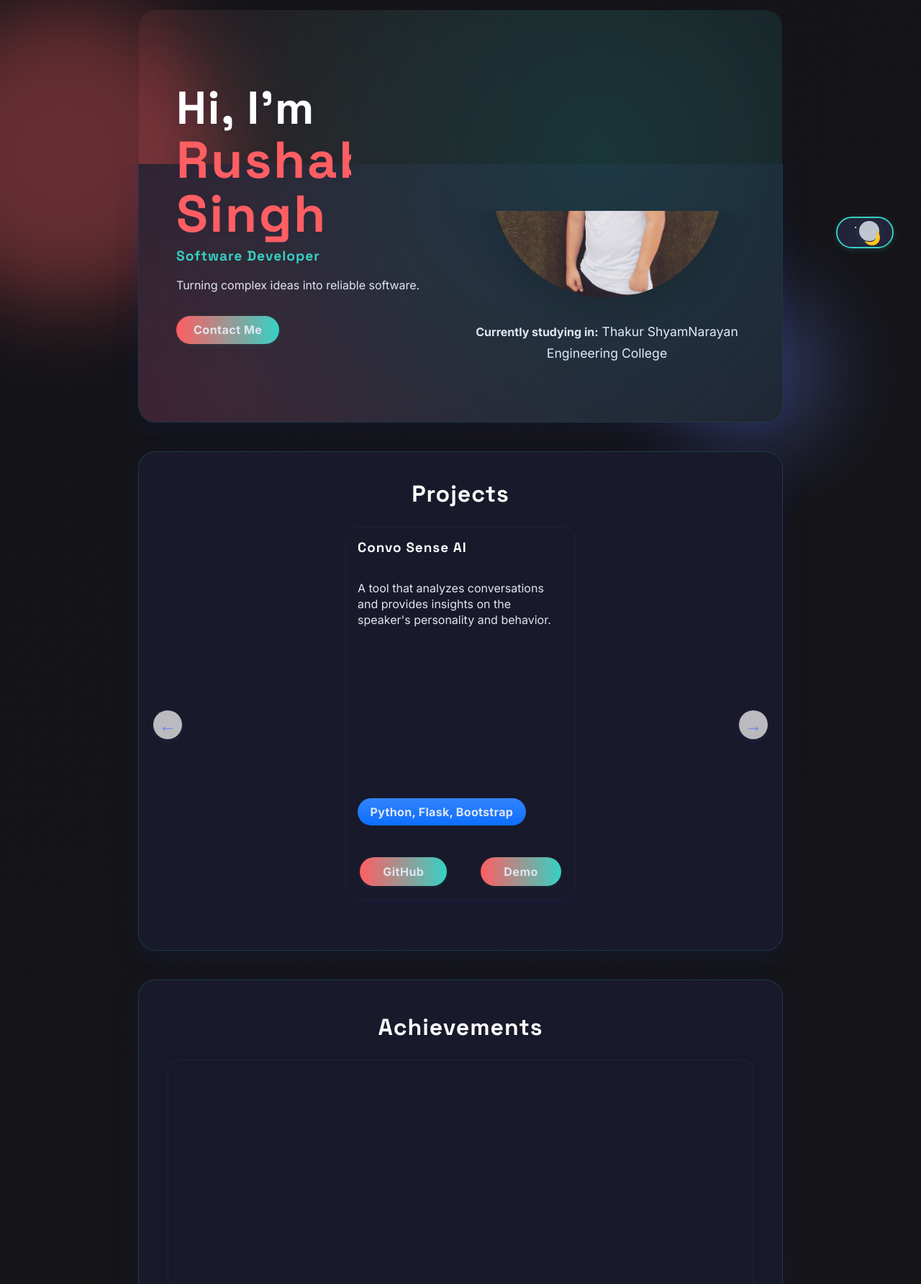
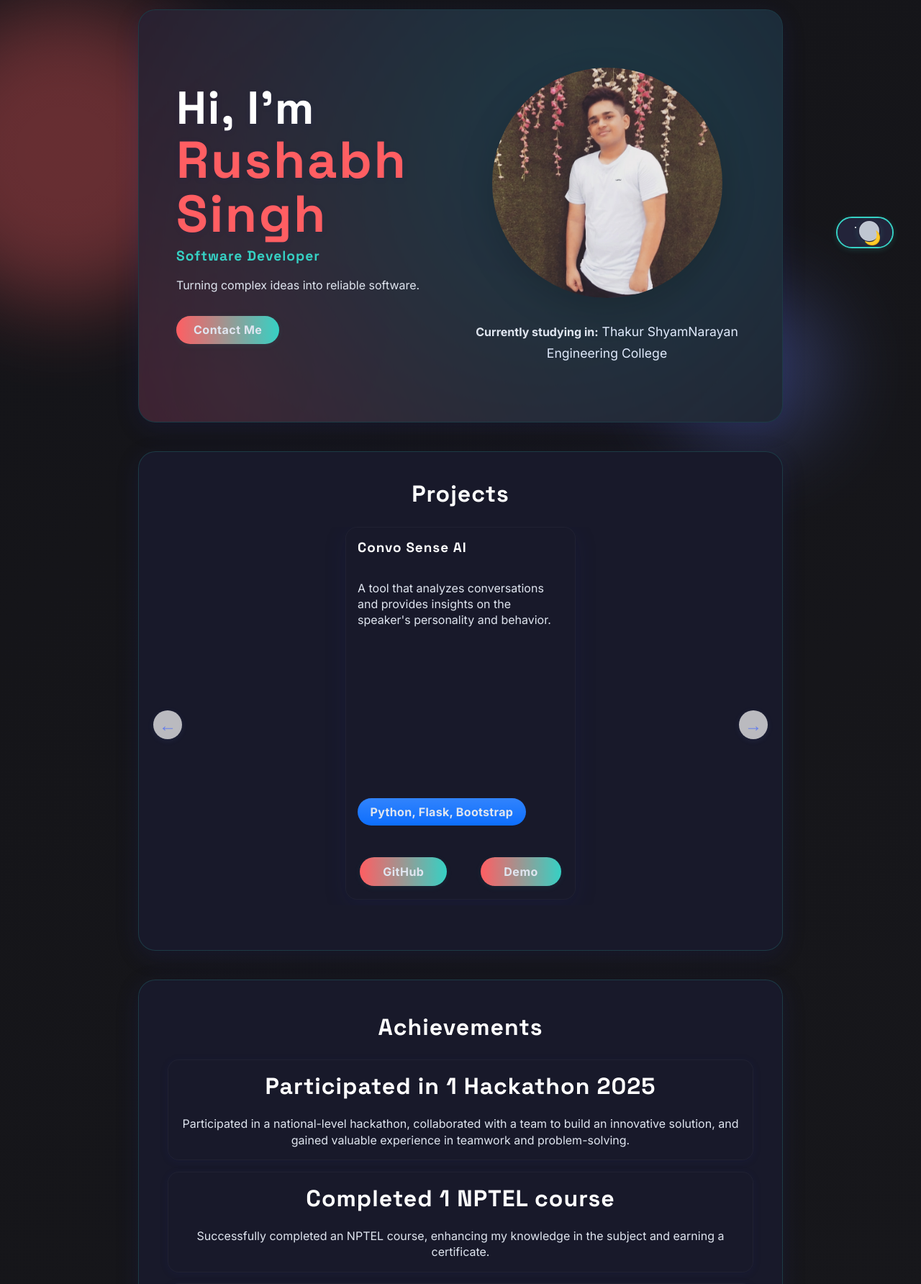
Before and after one commit to Rush1618/Portfolio_Rushabh, a Flask app: page / in a window 1280 px wide. Shown: the part 77-1861 px from the top of the page at 72% size. Run offline with Flask 2, Linux system fonts and the light colour scheme.

Commit message:
fix: only apply golden ratio and sizing to project and testimonial cards

```diff
--- a/static/css/style.css
+++ b/static/css/style.css
@@ -79,7 +79,7 @@ section, .main-card, .quote-card, .light-card {
   }
 }
 
-.project-card, .achievement-card, .testimonial-card, .blog-list-item {
+.project-card, .testimonial-card {
   aspect-ratio: 1 / 1.618 !important;
   width: auto !important;
   height: auto !important;
@@ -94,7 +94,7 @@ section, .main-card, .quote-card, .light-card {
   transition: background 0.6s cubic-bezier(.4,0,.2,1), color 0.6s cubic-bezier(.4,0,.2,1), border 0.5s, box-shadow 0.5s, filter 0.5s;
 }
 @media (min-width: 700px) {
-  .project-card, .achievement-card, .testimonial-card, .blog-list-item {
+  .project-card, .testimonial-card {
     width: 320px;
     max-width: 320px;
   }
```
